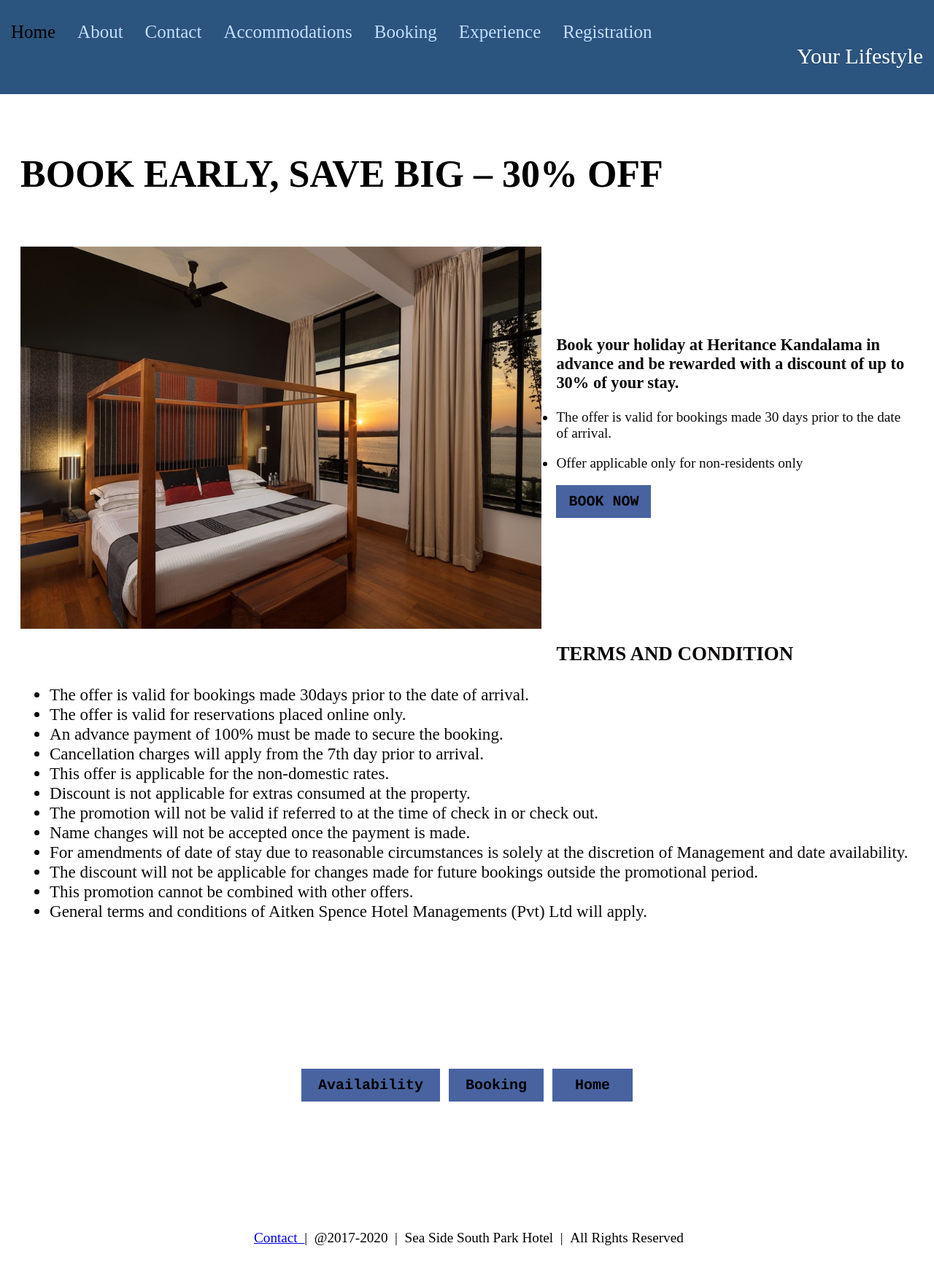
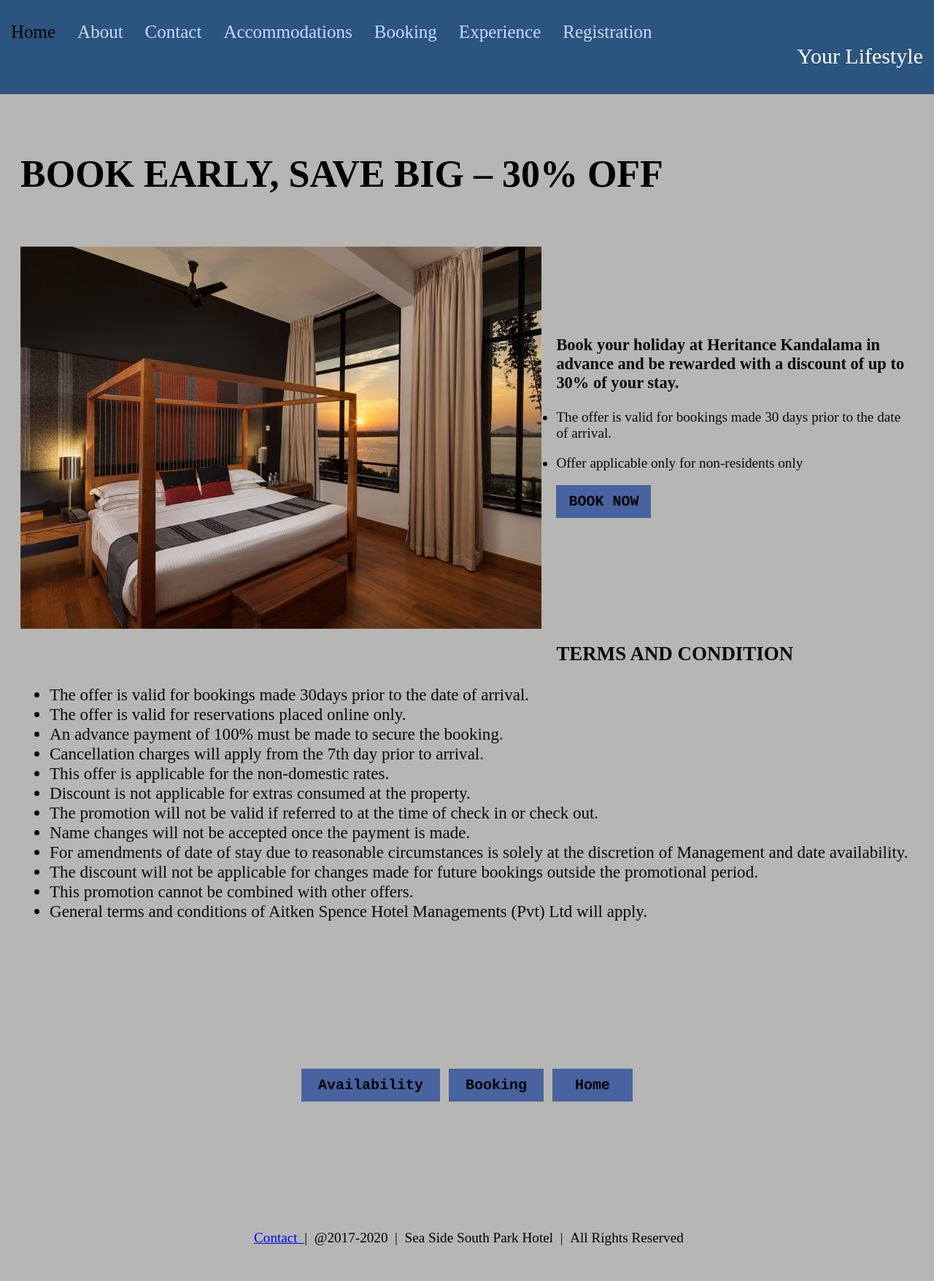
Before and after one commit to hnsemage/Final-Assignment-Web, a PHP site: page /booking.html in a window 1280 px wide. Shown: the whole page at 73% size. Run offline with PHP 8.4, Linux system fonts and the light colour scheme.

Commit message:
Update booking.css

```diff
--- a/booking.css
+++ b/booking.css
@@ -4,6 +4,14 @@
 	padding-bottom: 100px;
 	padding-top: 100px;
 	font-size: 100%;
+}
+
+
+body{
+	background:#B6B6B4;
+	margin: 0px;
+	padding: 0px;
+	box-sizing: border-box;
 }
 .list2{
 	padding-left:  14px;
@@ -72,7 +80,7 @@
 
 }
 }
-@media screen and (min-width: 1000px){
+@media screen and (min-width: 1080px){
 	.img1{
 	width: 60%;
 	height: 65%;
```
